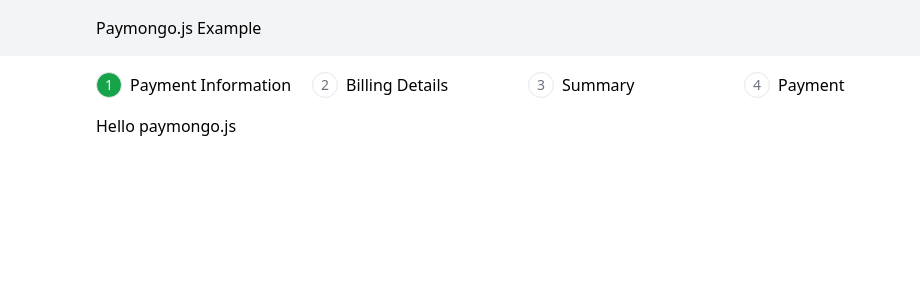
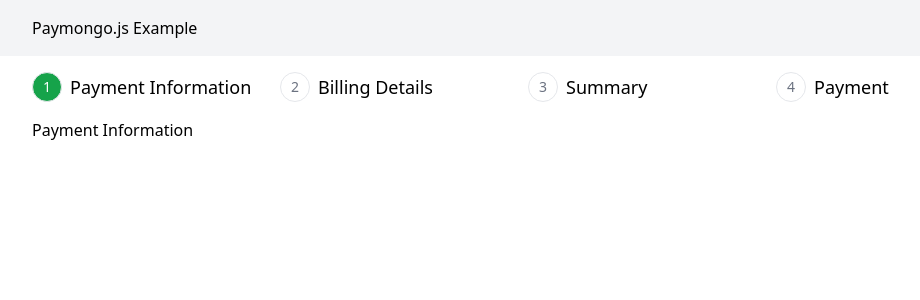
Before and after one commit to omsimos/paymongo.js, a Next.js app in the folder example/: page / in a window 1280 px wide. Shown: the top 300 px of the page, without its empty margins (112-1032 px from the left). Built offline with nearby package versions, Linux system fonts and the light colour scheme.

Commit message:
chore: add anim

```diff
--- a/example/src/components/container.tsx
+++ b/example/src/components/container.tsx
@@ -11,7 +11,7 @@
   ...rest
 }: ContainerProps) => {
   return (
-    <div {...rest} className={`mx-auto w-full max-w-4xl px-4 ${className}`}>
+    <div {...rest} className={`mx-auto w-full max-w-5xl px-4 ${className}`}>
       {children}
     </div>
   );
--- a/example/src/pages/index.tsx
+++ b/example/src/pages/index.tsx
@@ -1,7 +1,7 @@
 import { type NextPage } from "next";
 import Head from "next/head";
 import { useMemo, useState } from "react";
-import { motion } from "framer-motion";
+import { AnimatePresence, motion } from "framer-motion";
 import { Container } from "~/components/container";
 
 interface StepProps {
@@ -24,7 +24,7 @@
 
   return (
     <button
-      className="flex flex-1 items-center gap-2 self-start"
+      className="flex flex-1 items-center gap-2 self-start text-lg"
       onClick={onClick}
     >
       <motion.div
@@ -39,7 +39,6 @@
         transition={{ duration: 0.3, ease: "easeIn" }}
         className="rounded-full border p-1"
       >
-        {/* <AnimatePresence> */}
         {state === "done" ? (
           <motion.svg
             key="status-payment-information"
@@ -48,7 +47,7 @@
             viewBox="0 0 24 24"
             strokeWidth={2}
             stroke="currentColor"
-            className="h-4 w-4"
+            className="h-5 w-5"
           >
             <motion.path
               initial={{ pathLength: 0 }}
@@ -60,20 +59,91 @@
             />
           </motion.svg>
         ) : (
-          <p className="flex h-4 w-4 items-center justify-center text-sm">
+          <p className="flex h-5 w-5 items-center justify-center text-sm">
             {step}
           </p>
         )}
-        {/* </AnimatePresence> */}
       </motion.div>
 
-      <h3>{title}</h3>
+      <h3 className="text-left">{title}</h3>
     </button>
+  );
+};
+
+const PaymentInformation = () => {
+  return (
+    <motion.div
+      initial={{ opacity: 0 }}
+      animate={{ opacity: 1 }}
+      transition={{
+        duration: 0.3,
+        ease: "easeIn",
+      }}
+    >
+      Payment Information
+    </motion.div>
+  );
+};
+
+const BillingDetails = () => {
+  return (
+    <motion.div
+      initial={{ opacity: 0 }}
+      animate={{ opacity: 1 }}
+      transition={{
+        duration: 0.3,
+        ease: "easeIn",
+      }}
+    >
+      Billing Details
+    </motion.div>
+  );
+};
+
+const Summary = () => {
+  return (
+    <motion.div
+      initial={{ opacity: 0 }}
+      animate={{ opacity: 1 }}
+      transition={{
+        duration: 0.3,
+        ease: "easeIn",
+      }}
+    >
+      Summary
+    </motion.div>
+  );
+};
+
+const Payment = () => {
+  return (
+    <motion.div
+      initial={{ opacity: 0 }}
+      animate={{ opacity: 1 }}
+      transition={{
+        duration: 0.3,
+        ease: "easeIn",
+      }}
+    >
+      Payment
+    </motion.div>
   );
 };
 
 const Home: NextPage = () => {
   const [currentStep, setCurrentStep] = useState(1);
+
+  const panel = useMemo(() => {
+    if (currentStep === 1) {
+      return <PaymentInformation key="payment-information-panel" />;
+    } else if (currentStep === 2) {
+      return <BillingDetails key="billing-details-panel" />;
+    } else if (currentStep === 3) {
+      return <Summary key="summary-panel" />;
+    } else if (currentStep === 4) {
+      return <Payment key="payment-panel" />;
+    }
+  }, [currentStep]);
 
   return (
     <>
@@ -119,7 +189,9 @@
             />
           </div>
 
-          <h1 className="mt-4">Hello paymongo.js</h1>
+          <div className="mt-4">
+            <AnimatePresence mode="sync">{panel}</AnimatePresence>
+          </div>
         </Container>
       </main>
     </>
```
